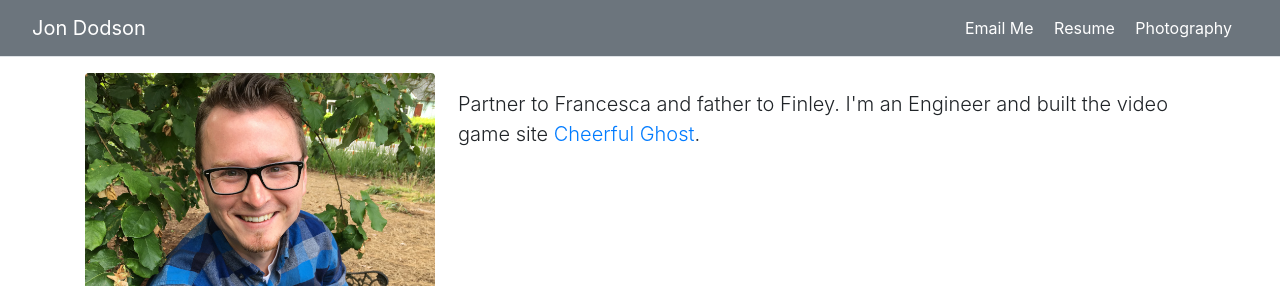
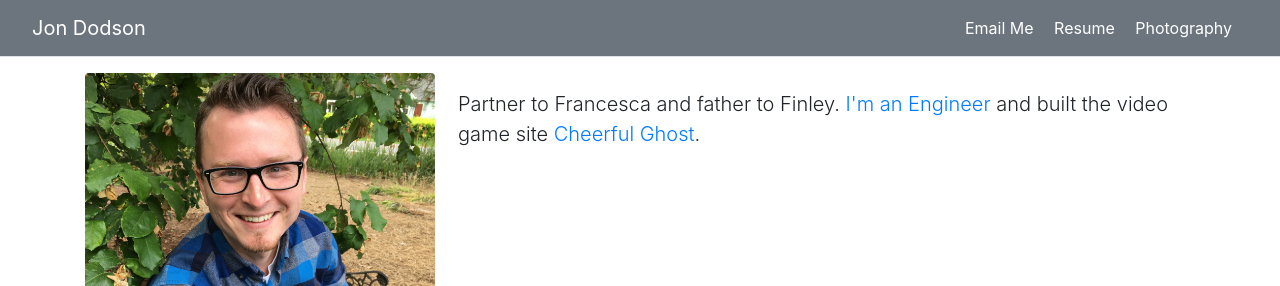
Before and after one commit to jdodson/jdodsonorg, a Jekyll site: the page built from index.html, in a window 1280 px wide. Shown: the top 286 px of the page. Built offline with Jekyll 4.4.1, drawn with Linux system fonts in a browser that asks for light colours; nearby versions of some CDN libraries.

Commit message:
Adding link to "I'm an Engineer" to my resume.

```diff
--- a/docs/index.html
+++ b/docs/index.html
@@ -35,7 +35,7 @@
     <img src="images/headshots/main_shot_cropped_600.jpg" class="img-fluid rounded" alt="The headshot of Jon Dodson sporting a nice blue button down sitting on a bench in front of a tree on a nice day." title="The headshot of Jon Dodson sporting a nice blue button down sitting on a bench in front of a tree on a nice day." />
   </div>
   <div class="media-body ml-2 mt-3">
-    <p class="lead">Partner to Francesca and father to Finley. I'm an Engineer and built the video game site <a href="http://cheerfulghost.com" target="_blank">Cheerful Ghost</a>.</p>
+    <p class="lead">Partner to Francesca and father to Finley. <a href="resume.html">I'm an Engineer</a> and built the video game site <a href="http://cheerfulghost.com" target="_blank">Cheerful Ghost</a>.</p>
   </div>
 </div>
 
--- a/index.html
+++ b/index.html
@@ -8,7 +8,7 @@ title: Welcome to the website of Jon Dodson
     <img src="images/headshots/main_shot_cropped_600.jpg" class="img-fluid rounded" alt="The headshot of Jon Dodson sporting a nice blue button down sitting on a bench in front of a tree on a nice day." title="The headshot of Jon Dodson sporting a nice blue button down sitting on a bench in front of a tree on a nice day." />
   </div>
   <div class="media-body ml-2 mt-3">
-    <p class="lead">Partner to Francesca and father to Finley. I'm an Engineer and built the video game site <a href="http://cheerfulghost.com" target="_blank">Cheerful Ghost</a>.</p>
+    <p class="lead">Partner to Francesca and father to Finley. <a href="resume.html">I'm an Engineer</a> and built the video game site <a href="http://cheerfulghost.com" target="_blank">Cheerful Ghost</a>.</p>
   </div>
 </div>
 
```
